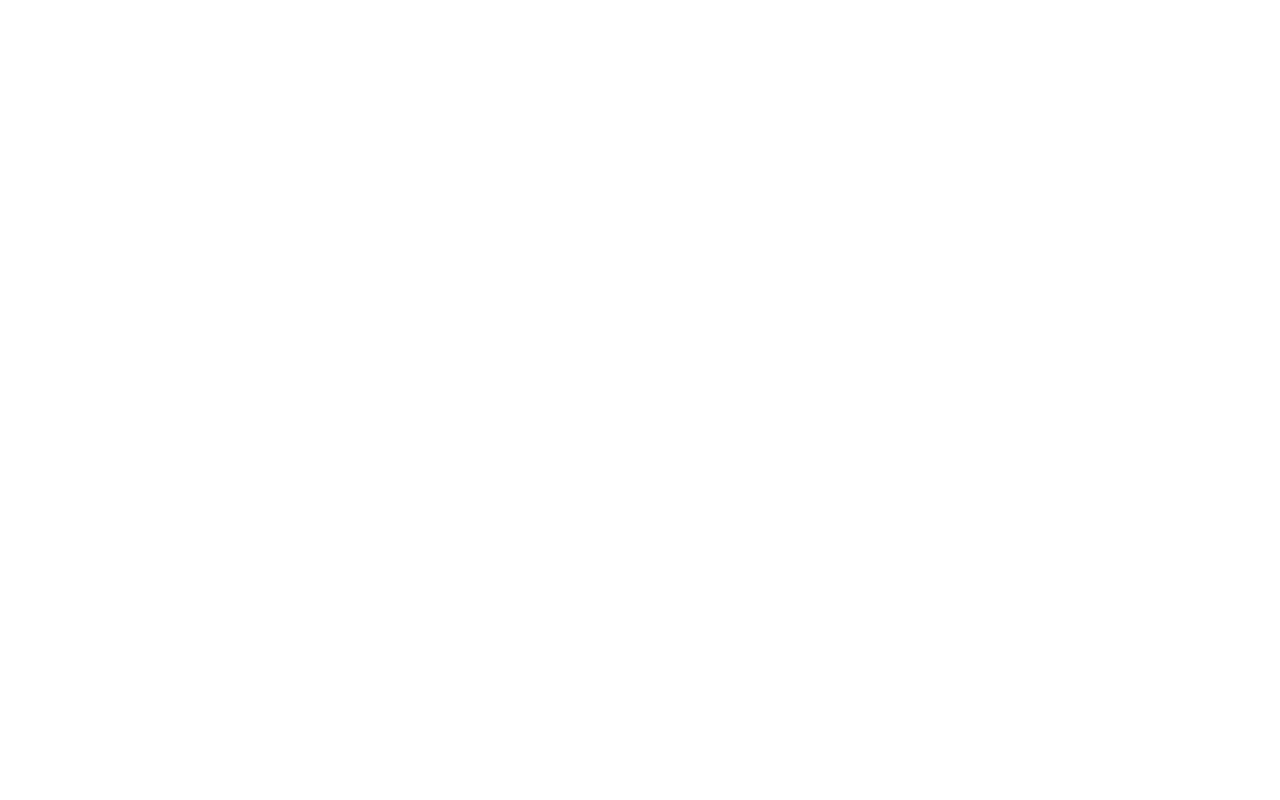
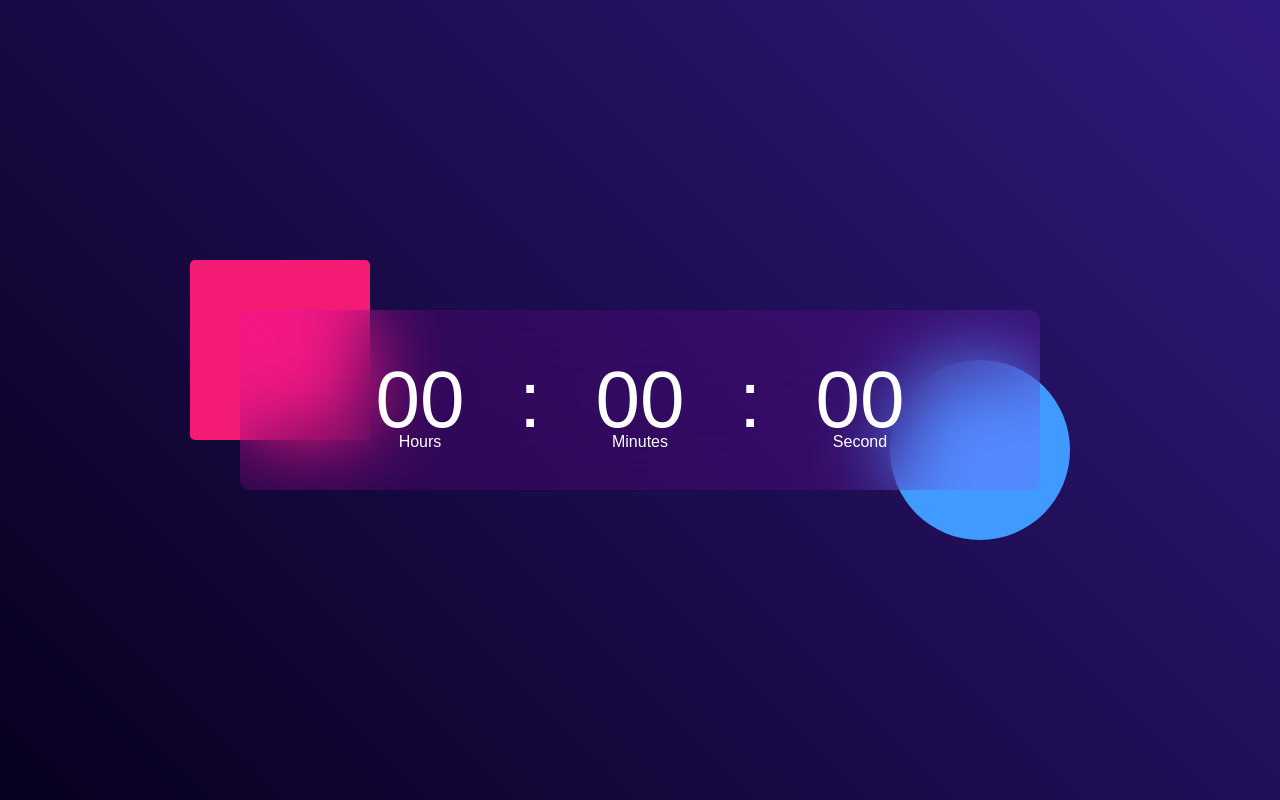
Before and after one commit to Mohit76655/digital-Clock, a plain HTML site: page index.html in a window 1280 px wide. Drawn offline with Linux system fonts and the light colour scheme.

Commit message:
html css done

```diff
--- a/index.html
+++ b/index.html
@@ -9,7 +9,17 @@
 </head>
 
 <body>
-
+    <div class="hero">
+        <div class="container">
+            <div class="clock">
+                <span id="hrs">00</span>
+                <span>:</span>
+                <span id="min">00</span>
+                <span>:</span>
+                <span id="sec">00</span>
+            </div>
+        </div>
+    </div>
 
 
 
--- a/style.css
+++ b/style.css
@@ -0,0 +1,76 @@
+*{
+    margin: 0;
+    padding: 0;
+    font-family: sans-serif;
+    box-sizing: border-box;
+}
+.hero{
+    width: 100%;
+    min-height: 100vh;
+    background: linear-gradient(45deg, #08001f, #30197d);
+    color: white;
+    position: relative;
+}
+.container{
+    width: 800px;
+    height: 180px;
+    position: absolute;
+    top: 50%;
+    left: 50%;
+    transform: translate(-50%,-50%);
+}
+.clock{
+    width: 100%;
+    height: 100%;
+    background: rgba(235, 0, 255, 0.11);
+    border-radius: 10px;
+    display: flex;
+    align-items: center;
+    justify-content: center;
+    backdrop-filter: blur(40px);
+}
+.container::before{
+    content: '';
+    width: 180px;
+    height: 180px;
+    background: #f41b75;
+    border-radius: 5px;
+    position: absolute;
+    left: -50px;
+    top: -50px;
+    z-index: -1;
+}
+.container::after{
+    content: '';
+    width: 180px;
+    height: 180px;
+    background: #419aff;
+    border-radius: 50%;
+    position: absolute;
+    right: -30px;
+    bottom: -50px;
+    z-index: -1;
+}
+.clock span{
+    font-size: 80px;
+    width: 110px;
+    display: inline-block;
+    text-align: center;
+    position: relative;
+}
+.clock span::after{
+    font-size: 16px;
+    position: absolute;
+    bottom: -5px;
+    left: 50%;
+    transform: translateX(-50%);
+}
+#hrs::after{
+    content: 'Hours';
+}
+#min::after{
+    content: 'Minutes';
+}
+#sec::after{
+    content: 'Second';
+}
```
